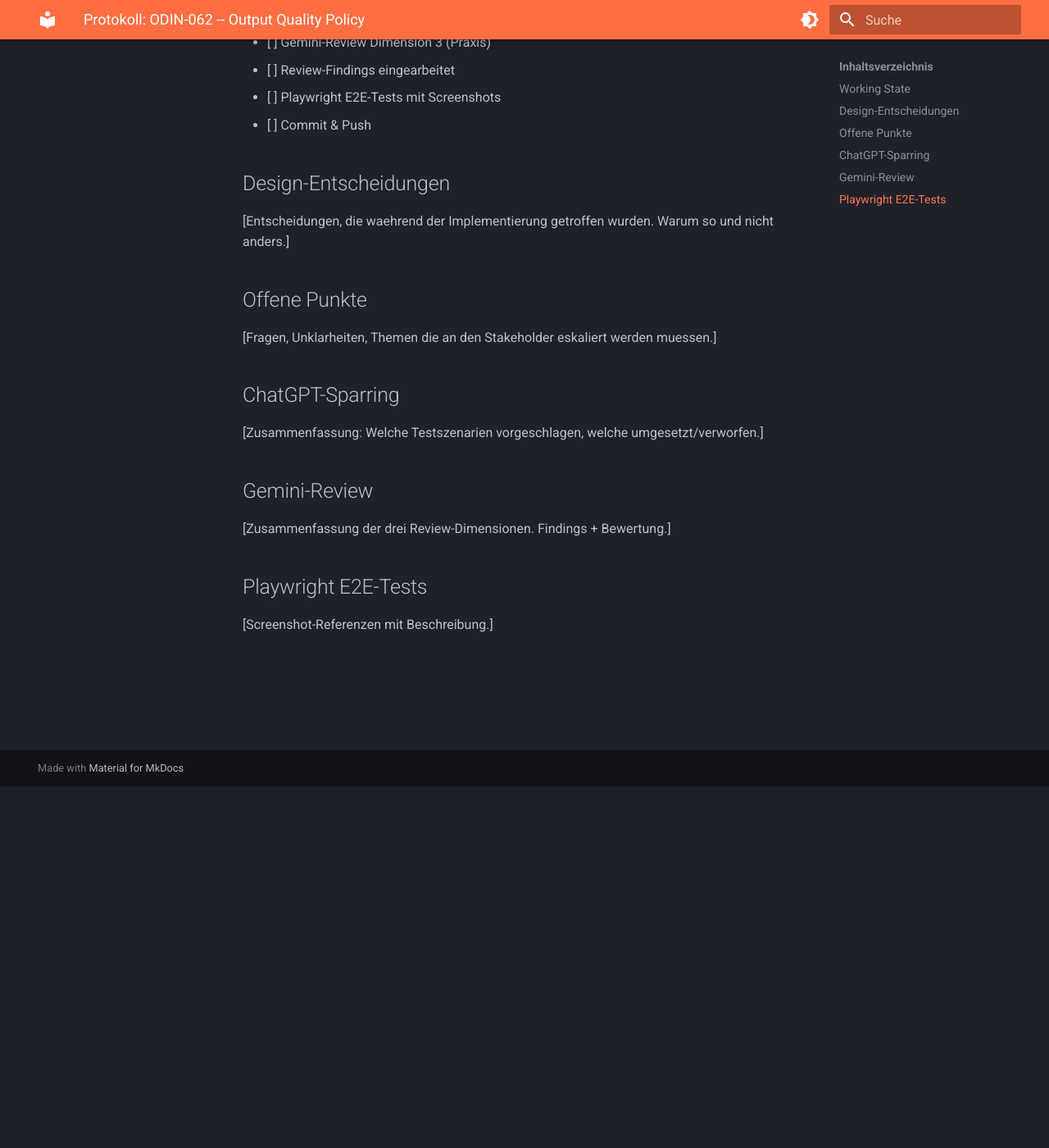
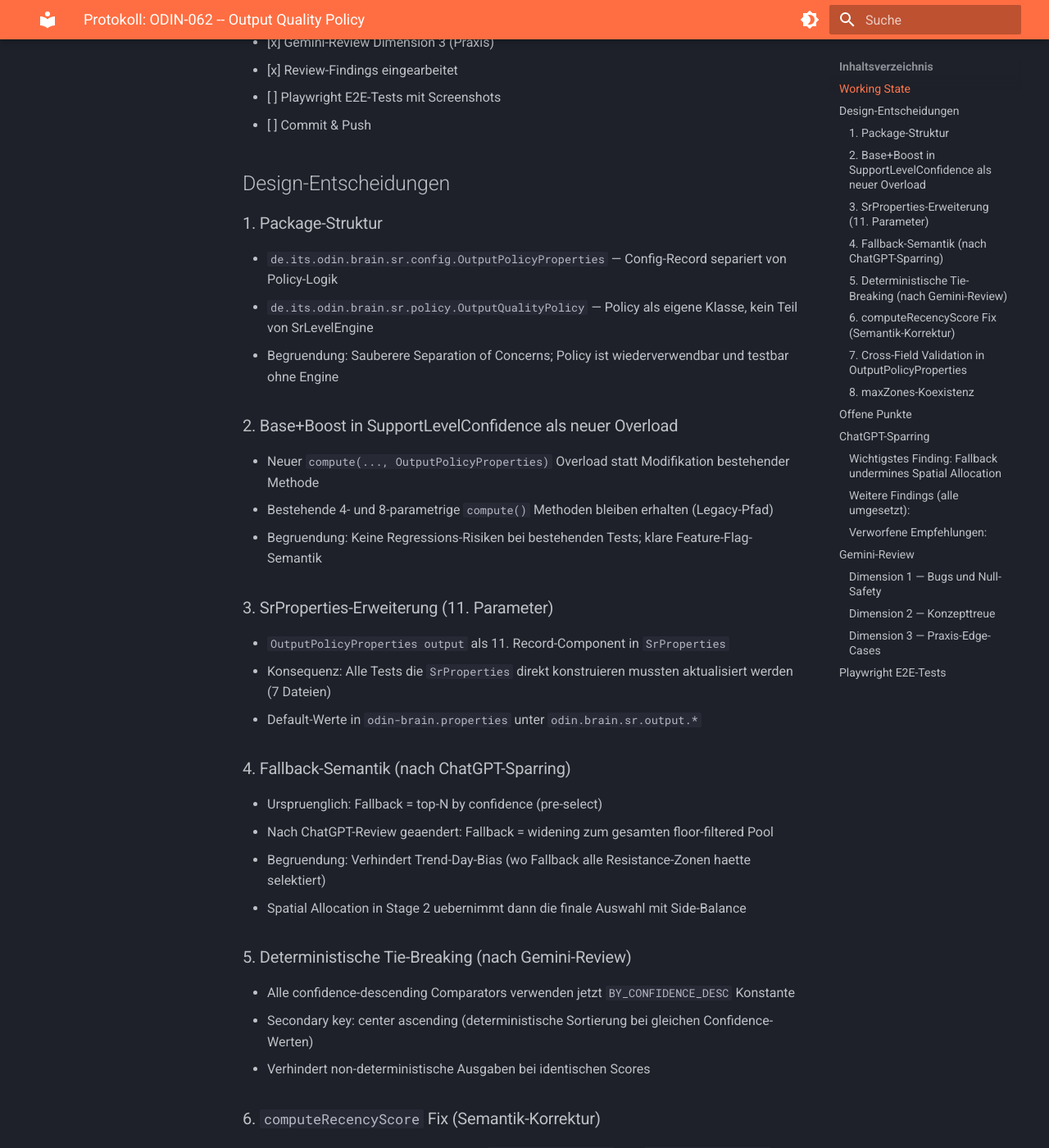
Before and after one commit to saltenhof/its-odin-wiki, an MkDocs documentation site: the page built from docs/meta/userstories/ODIN-062_output-quality-policy/protocol.md, in a window 1280 px wide and 1400 px high, scrolled down 441 px. Shown: the whole window at 82% size. Built offline with MkDocs 1.6.1 and Material for MkDocs 9.7.7, drawn with Linux system fonts in a browser that asks for light colours; some of the changed text lies outside the part shown.

Commit message:
docs(sr): ODIN-062 — protocol and QA report R1 (PASS pending Playwright)
Output Quality Policy: 21+6 unit tests, 3 integration tests,
ChatGPT + Gemini reviews. Playwright deferred to post-ODIN-063.

Co-Authored-By: Claude Opus 4.6 <noreply@anthropic.com>

```diff
--- a/docs/meta/userstories/ODIN-062_output-quality-policy/protocol.md
+++ b/docs/meta/userstories/ODIN-062_output-quality-policy/protocol.md
@@ -1,29 +1,99 @@
 # Protokoll: ODIN-062 -- Output Quality Policy
 
 ## Working State
-- [ ] Initiale Implementierung
-- [ ] Unit-Tests geschrieben
-- [ ] ChatGPT-Sparring fuer Test-Edge-Cases
-- [ ] Integrationstests geschrieben
-- [ ] Gemini-Review Dimension 1 (Code)
-- [ ] Gemini-Review Dimension 2 (Konzepttreue)
-- [ ] Gemini-Review Dimension 3 (Praxis)
-- [ ] Review-Findings eingearbeitet
+- [x] Initiale Implementierung
+- [x] Unit-Tests geschrieben
+- [x] ChatGPT-Sparring fuer Test-Edge-Cases
+- [x] Integrationstests geschrieben
+- [x] Gemini-Review Dimension 1 (Code)
+- [x] Gemini-Review Dimension 2 (Konzepttreue)
+- [x] Gemini-Review Dimension 3 (Praxis)
+- [x] Review-Findings eingearbeitet
 - [ ] Playwright E2E-Tests mit Screenshots
 - [ ] Commit & Push
 
 ## Design-Entscheidungen
-[Entscheidungen, die waehrend der Implementierung getroffen wurden.
-Warum so und nicht anders.]
+
+### 1. Package-Struktur
+- `de.its.odin.brain.sr.config.OutputPolicyProperties` — Config-Record separiert von Policy-Logik
+- `de.its.odin.brain.sr.policy.OutputQualityPolicy` — Policy als eigene Klasse, kein Teil von SrLevelEngine
+- Begruendung: Sauberere Separation of Concerns; Policy ist wiederverwendbar und testbar ohne Engine
+
+### 2. Base+Boost in SupportLevelConfidence als neuer Overload
+- Neuer `compute(..., OutputPolicyProperties)` Overload statt Modifikation bestehender Methode
+- Bestehende 4- und 8-parametrige `compute()` Methoden bleiben erhalten (Legacy-Pfad)
+- Begruendung: Keine Regressions-Risiken bei bestehenden Tests; klare Feature-Flag-Semantik
+
+### 3. SrProperties-Erweiterung (11. Parameter)
+- `OutputPolicyProperties output` als 11. Record-Component in `SrProperties`
+- Konsequenz: Alle Tests die `SrProperties` direkt konstruieren mussten aktualisiert werden (7 Dateien)
+- Default-Werte in `odin-brain.properties` unter `odin.brain.sr.output.*`
+
+### 4. Fallback-Semantik (nach ChatGPT-Sparring)
+- Urspruenglich: Fallback = top-N by confidence (pre-select)
+- Nach ChatGPT-Review geaendert: Fallback = widening zum gesamten floor-filtered Pool
+- Begruendung: Verhindert Trend-Day-Bias (wo Fallback alle Resistance-Zonen haette selektiert)
+- Spatial Allocation in Stage 2 uebernimmt dann die finale Auswahl mit Side-Balance
+
+### 5. Deterministische Tie-Breaking (nach Gemini-Review)
+- Alle confidence-descending Comparators verwenden jetzt `BY_CONFIDENCE_DESC` Konstante
+- Secondary key: center ascending (deterministische Sortierung bei gleichen Confidence-Werten)
+- Verhindert non-deterministische Ausgaben bei identischen Scores
+
+### 6. `computeRecencyScore` Fix (Semantik-Korrektur)
+- Problem: Zonen ohne Touches hatten `recencyScore = 1.0` weil `lastActivityTime()` = `createdAt` = NOW
+- Fix: Wenn `totalValidatedTouchCount() == 0`, direkt `0.0` zurueckgeben
+- Begruendung: Recency misst Touch-Aktivitaet, nicht Zonenalter
+
+### 7. Cross-Field Validation in OutputPolicyProperties
+- `@AssertTrue isMinZonesWithinCap()`: minZones <= maxZones
+- `@AssertTrue isMinPerSideWithinCap()`: minPerSide <= maxZones
+- Spatial Allocation claempt zusaetzlich: supportReserved + resistanceReserved <= totalSlots
+
+### 8. maxZones-Koexistenz
+- Alter `maxZones=12` in `ConfluenceProperties` kontrolliert Zone-Fusion-Limit (andere semantische Stage)
+- Neuer `maxZones=8` in `OutputPolicyProperties` kontrolliert finalen Output-Limit
+- Bewusste Beibehaltung beider um Fusion-Stage nicht zu brechen
 
 ## Offene Punkte
-[Fragen, Unklarheiten, Themen die an den Stakeholder eskaliert werden muessen.]
+- Playwright E2E-Test: S/R-Level-Anzeige im Frontend soll nicht mehr als 8 Zonen zeigen
+  (wird in separatem QS-Agent geprueft)
 
 ## ChatGPT-Sparring
-[Zusammenfassung: Welche Testszenarien vorgeschlagen, welche umgesetzt/verworfen.]
+
+### Wichtigstes Finding: Fallback undermines Spatial Allocation
+- Problem: Top-N Fallback selektiert bei Trend-Day alle High-Confidence Resistance-Zonen
+- Danach hat Spatial Allocation keinen Support mehr zum Reservieren
+- Fix: Fallback widened den Kandidaten-Pool, laesst Spatial Allocation entscheiden
+- ChatGPT-Empfehlung: "Use the fallback to relax the threshold, not to pre-decide the selection"
+
+### Weitere Findings (alle umgesetzt):
+- P0: NaN/Infinity Guards in filterByHybridThreshold und applySpatialAllocation
+- P1: Cross-field Config-Validation (@AssertTrue)
+- P1: Clamping von Reservations in applySpatialAllocation
+
+### Verworfene Empfehlungen:
+- "Side-aware fallback" (top-K mit pre-allocated sides): zu komplex, ChatGPT bestaetigte
+  dass "widen to floor pool" einfacher und aequivalent ist
 
 ## Gemini-Review
-[Zusammenfassung der drei Review-Dimensionen. Findings + Bewertung.]
+
+### Dimension 1 — Bugs und Null-Safety
+- Spatial allocation Math.round Bias bei ungeraden Konfigurationen: bekannt, akzeptabel, dokumentiert
+- NaN/Infinity-Safety: korrekt implementiert mit `Double::isFinite` Guards
+- computeRecencyScore Fix: korrekt (+1 von Gemini)
+- `@AssertTrue` Validation erlaubt 2*minPerSide > maxZones (wird von Spatial Allocation geclaempt): akzeptabel
+
+### Dimension 2 — Konzepttreue
+- Alle drei Formeln korrekt implementiert: Base+Boost, Tightness-Blend, Hybrid Threshold (+1)
+- Fallback Logic respektiert static floor (+1)
+- Stage 3 (maxZones cap) ist nach Spatial Allocation technisch redundant aber als Safety-Net beibehalten
+
+### Dimension 3 — Praxis-Edge-Cases
+- Single-sided Input: korrekt (kein Phantom-Zone-Filling)
+- Identische Confidences: Tie-Breaking durch sekundaeren Sort-Key (center asc) implementiert
+- center >= currentPrice = Resistance: bewusste Design-Entscheidung (Preis testet Level von unten)
+- Sparse Fallback (1 Zone, minZones=4): returns single valid zone (minZones = Ziel, nicht Pflicht)
 
 ## Playwright E2E-Tests
-[Screenshot-Referenzen mit Beschreibung.]
+Offen — wird in separatem QS-Agent nach Commit geprueft.
```
Also changed, not shown: docs/meta/userstories/ODIN-062_output-quality-policy/qa-report-r1.md (added, +203 -0 lines).
